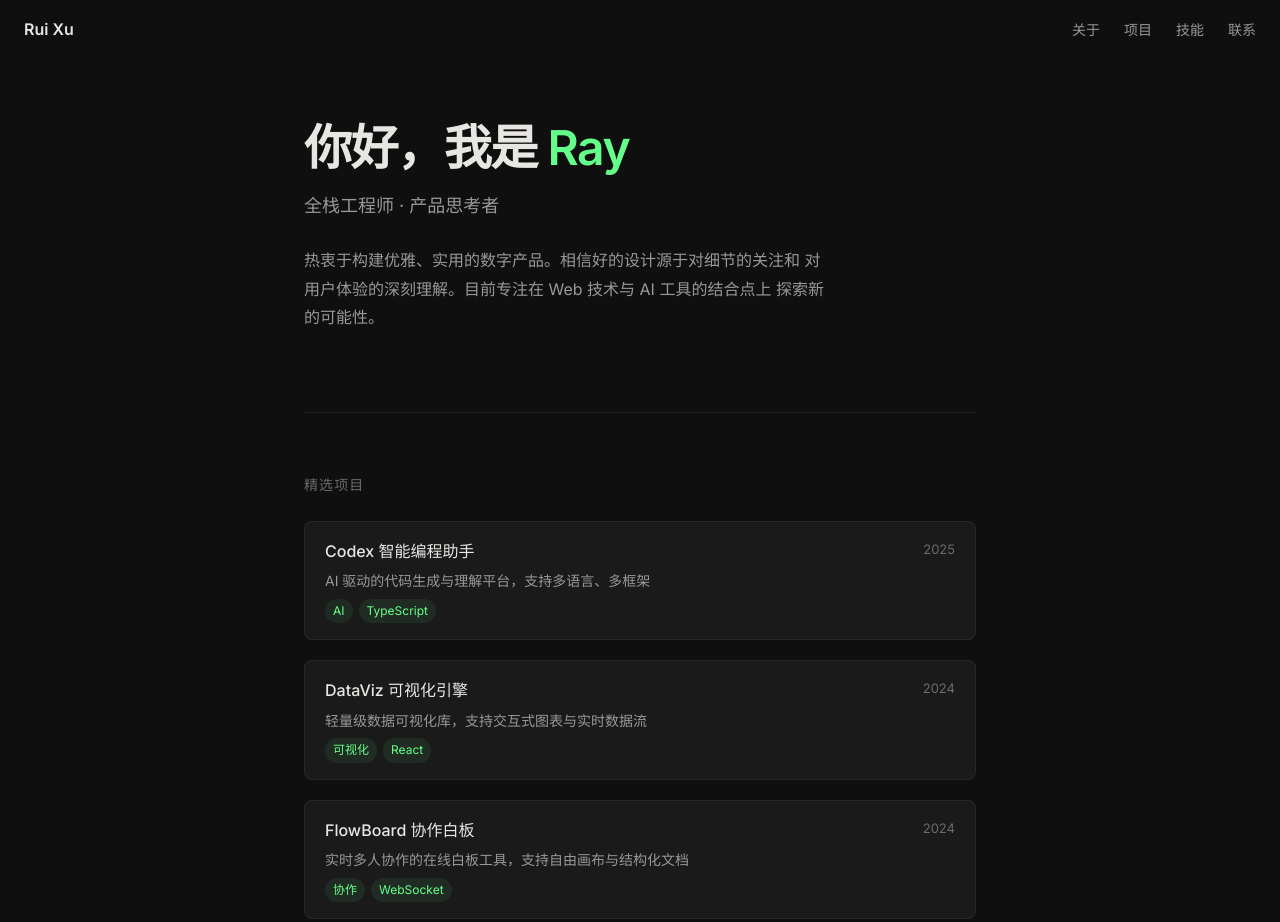
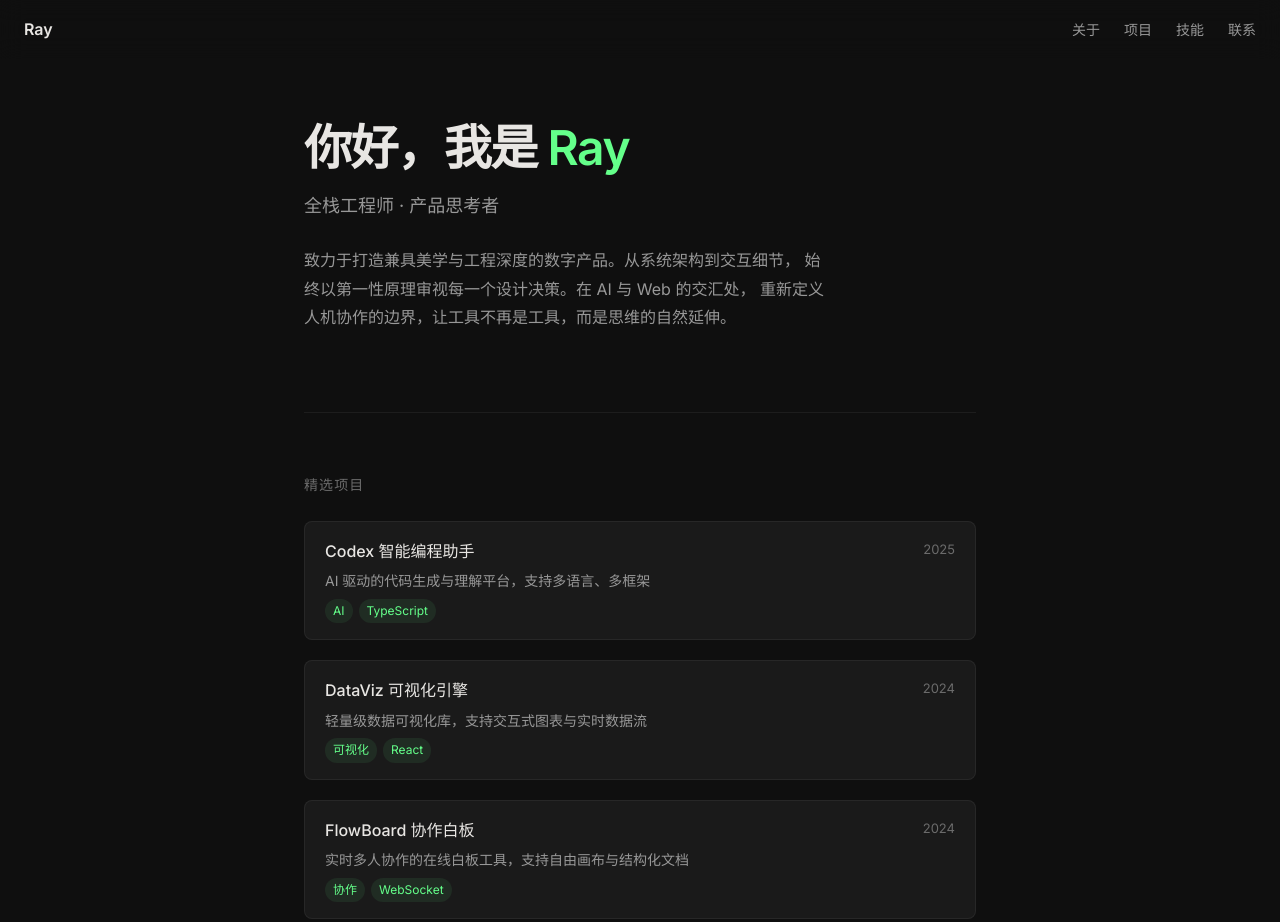
Before and after one commit to 91MrXu/personal-homepage, a plain HTML site: page index.html in a window 1280 px wide. Shown: the top 922 px of the page. Drawn offline with Linux system fonts and the light colour scheme.

Commit message:
更新名称和简介

```diff
--- a/index.html
+++ b/index.html
@@ -215,7 +215,7 @@
 </head>
 <body>
   <nav class="nav">
-    <div class="logo">Rui Xu</div>
+    <div class="logo">Ray</div>
     <ul class="nav-links">
       <li><a href="#about">关于</a></li>
       <li><a href="#work">项目</a></li>
@@ -230,9 +230,9 @@
       <h1>你好，我是 <span>Ray</span></h1>
       <p class="role">全栈工程师 · 产品思考者</p>
       <p class="bio">
-        热衷于构建优雅、实用的数字产品。相信好的设计源于对细节的关注和
-        对用户体验的深刻理解。目前专注在 Web 技术与 AI 工具的结合点上
-        探索新的可能性。
+        致力于打造兼具美学与工程深度的数字产品。从系统架构到交互细节，
+        始终以第一性原理审视每一个设计决策。在 AI 与 Web 的交汇处，
+        重新定义人机协作的边界，让工具不再是工具，而是思维的自然延伸。
       </p>
     </section>
 
@@ -307,7 +307,7 @@
 
     <!-- Footer -->
     <footer class="footer container">
-      <p>&copy; 2025 Rui Xu. Built with care.</p>
+      <p>&copy; 2025 Ray. Built with care.</p>
     </footer>
   </main>
 </body>
```
